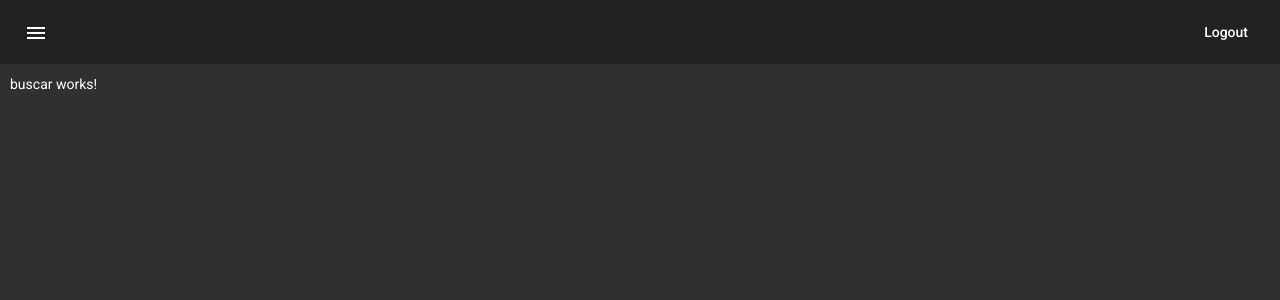
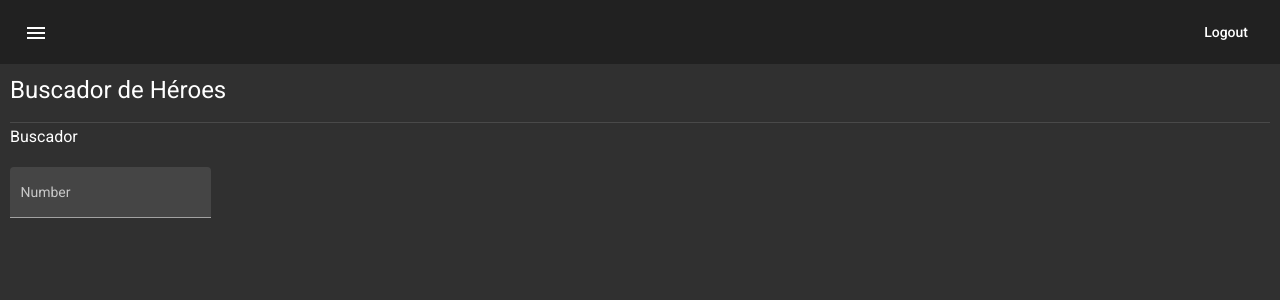
Before and after one commit to jodu07/HerosApp, an Angular app: page /heroes/buscar in a window 1280 px wide. Shown: the top 300 px of the page. Built offline with nearby package versions, Linux system fonts and the light colour scheme.

Commit message:
buscador heroe

```diff
--- a/src/app/heroes/components/heroe-tarjeta/heroe-tarjeta.component.html
+++ b/src/app/heroes/components/heroe-tarjeta/heroe-tarjeta.component.html
@@ -3,14 +3,14 @@
     <mat-card>
         <mat-card-header>
 
-          <mat-card-title>{{heroe.superhero}} </mat-card-title>
+          <mat-card-title>{{heroe.superhero}}</mat-card-title>
           <mat-card-subtitle>{{heroe.alter_ego}} </mat-card-subtitle>
         </mat-card-header>
         <img mat-card-image [src]="heroe | imagen">
         <mat-card-content>
           <h3>{{heroe.publisher}} </h3>
           <p>
-            <strong>Primera aparición</strong> {{ heroe.first_appearance}}
+            <strong>Primera aparición</strong>{{ heroe.first_appearance}}
             <br>
             <strong>Personajes: </strong>{{heroe.characters}}
           </p>
--- a/src/app/heroes/pages/buscar/buscar.component.html
+++ b/src/app/heroes/pages/buscar/buscar.component.html
@@ -1 +1,27 @@
-<p>buscar works!</p>
+<div fxLayout="column">
+  <div>
+      <h1>Buscador de Héroes</h1>
+      <mat-divider></mat-divider>
+  </div>
+
+  <div>
+      <h3>Buscador</h3>
+        {{termino}}
+      <mat-form-field class="example-full-width" appearance="fill">
+        <mat-label>Number</mat-label>
+        <input
+          type="text"
+          placeholder="Pick one"
+          aria-label="Number"
+          matInput
+          [(ngModel)]="termino"
+          [matAutocomplete]="auto"
+        />
+        <mat-autocomplete autoActiveFirstOption #auto="matAutocomplete">
+          <mat-option *ngFor="let heroe of heroes " [value]="heroe">
+            {{ heroe.superhero }}
+          </mat-option>
+        </mat-autocomplete>
+      </mat-form-field>
+  </div>
+</div>
--- a/src/app/heroes/pages/buscar/buscar.component.ts
+++ b/src/app/heroes/pages/buscar/buscar.component.ts
@@ -1,4 +1,5 @@
 import { Component, OnInit } from '@angular/core';
+import { Heroe } from '../../interfaces/heroe.interface';
 
 @Component({
   selector: 'app-buscar',
@@ -8,6 +9,10 @@ import { Component, OnInit } from '@angular/core';
 })
 export class BuscarComponent implements OnInit {
 
+  termino: string = '';
+
+  heroes: Heroe[]=[];
+
   constructor() { }
 
   ngOnInit(): void {
```
Also changed, not shown: src/app/heroes/heroes.module.ts (+7 -3 lines), src/app/material/material.module.ts (+7 -0 lines), src/app/app.module.ts (line endings or trailing spaces).
